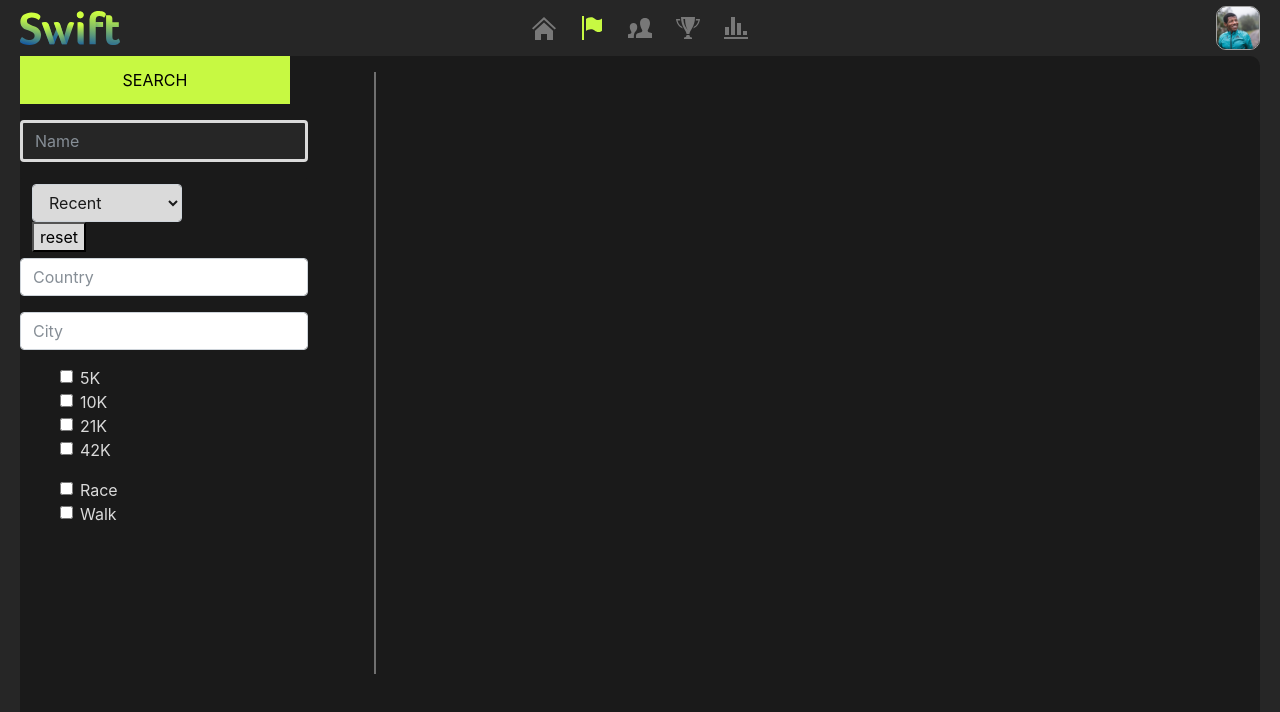
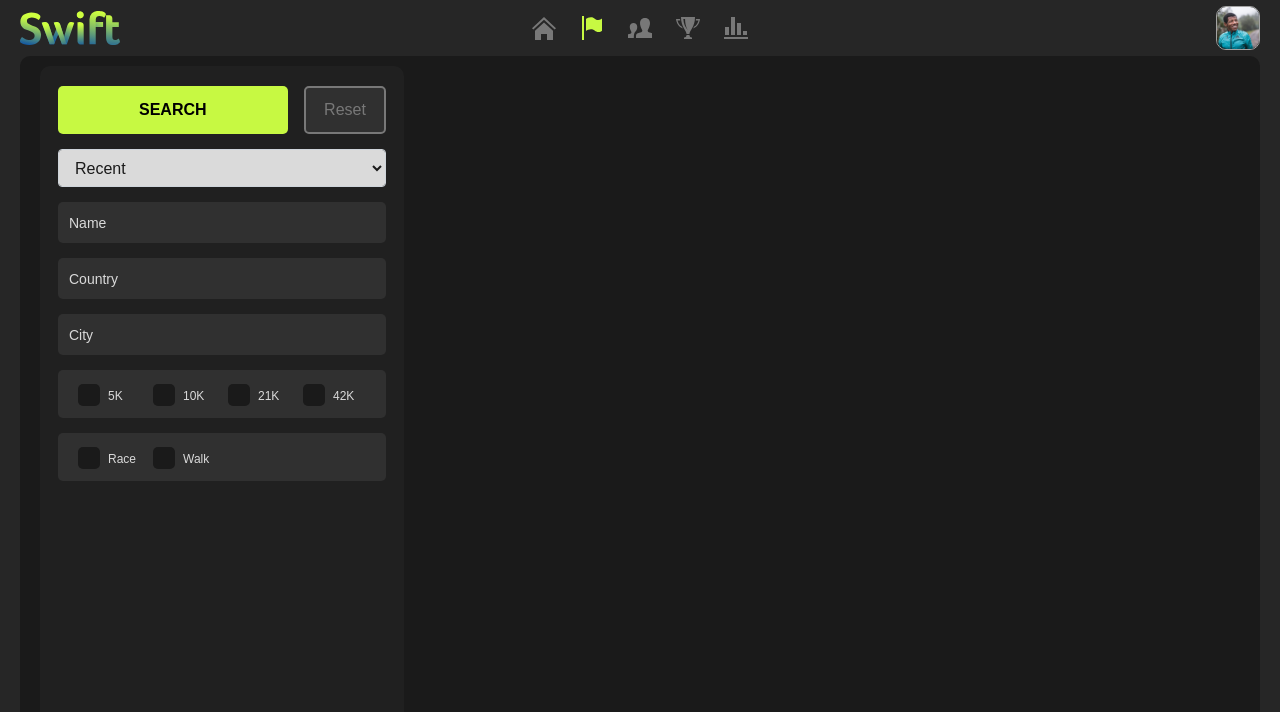
Before and after one commit to Diamanterub/Grupo7, a plain HTML site: page html/events.html in a window 1280 px wide. Drawn offline with nearby package versions, Linux system fonts and the light colour scheme; sample sign-in values are in the browser's storage.

Commit message:
Events Search some CSS

```diff
--- a/CSS/events.css
+++ b/CSS/events.css
@@ -1,50 +1,189 @@
-/* */
+.event-search-container{
+    display: flex;
+    width: 100%;
+    height: 100%;
+    font-family: 'Montserrat', sans-serif;
+}
+.search-container{
+    display: flex;
+    justify-content: center;
+    width: 364px;
+    min-width: 364px;
+    margin: 10px 20px;
+    background-color: rgba(38, 38, 38, 0.5) ;
+    border-radius: 10px;
+}
+#sco{
+ width: 90%;
+ min-width: 328px;
+ margin: 20px 0px;
+}
 /* Barra de Separação */
 hr {
     border: 1px solid rgba(112, 112, 112, 1);
-    height: 600px;
+    height: 80vh;
     width: 0.1px;
 }
-
-/* Botão de Submit */
+#btns{
+    display: flex;
+}
+/* Botão Submit */
 #button {
     background-color: rgba(199, 249, 66, 1);
-    border-color: rgba(199, 249, 66, 1);
-    border-style: hidden;
-    width: 270px;
+    border-radius: 5px;
+    border: none;
+    padding: 5px 0px;
+    margin-right: 16.4px;
+    width: 70%;
     height: 48px;
-
+    font-weight: 600;
+    cursor: pointer;
+}
+#button:hover{
+    background-color: rgba(166, 202, 70, 1);
+}
+#reset{
+    display: flex;
+    color: rgba(120, 120, 120, 1);
+    background-color: rgba(48, 48, 48, 1);
+    align-items: center;
+    justify-content: center;
+    border-radius: 5px;
+    border: 2px solid rgba(120, 120, 120, 1);
+    padding: 5px 0px;
+    width: 25%;
+    height: 48px;
+    font-weight: 500;
+    cursor: pointer;
+}
+#reset:hover{
+    color: rgba(48, 48, 48, 1);
+    background-color: rgba(120, 120, 120, 1);
+    border: 2px solid rgba(48, 48, 48, 1);
+}
+input[type=text]:focus, input[type=text], select{
+    background-color: rgba(48, 48, 48, 1);
+    color: rgba(218, 218, 218, 1);
+    width: 100%;
+    height: 41px;
+    padding: 13px 11px;
+    margin-top: 15px;
+    border: none;
+    border-radius: 5px;
+    font-weight: 500;
+    font-size: 14px;
+    }
+    input[type=text]::placeholder{
+    color: rgba(218, 218, 218, 1);
+    }
+#div1{
+    display: flex;
+    justify-content: center;
+}
+/* Drop down Menu */
+#selectOps {
+    width: 100%;
+    background-color: rgba(218, 218, 218, 1);
+    color: rgba(26, 26, 26, 1);
+    margin-top: 15px;
+}
+.form-group{
+    margin-bottom: 0px;
+}
+.form-check{
+    margin-bottom: 0px;
+}
+ /* Propriedade que remove o outline azul */
+ textarea:hover, input:hover, textarea:active, input:active, textarea:focus, input:focus
+ {
+ outline:0px !important;
+ -webkit-appearance:none;
+ box-shadow: none !important;
+ }
+ /* Propriedades que alteram a cor das caixas input e da cor dos seus textos (quando ocorre autofill) */
+ input:-webkit-autofill,
+ input:-webkit-autofill:hover,
+ input:-webkit-autofill:focus,
+ input:-webkit-autofill:active  {
+ -webkit-box-shadow: 0 0 0 40px rgba(48, 48, 48, 1) inset !important;
+ -webkit-text-fill-color: rgba(218, 218, 218, 1) !important;
+ }
+#cb-options-distance, #cb-options-type{
+    display: flex;
+    align-items: center;
+    background-color: rgba(48, 48, 48, 1);
+    margin-top: 15px;
+    border-radius: 5px;
+    height: 48px;
 }
 
-/* Caixa de texto para o nome da maratona */
-#txtName {
-    background-color: rgba(38, 38, 38, 1);
-    border-color: rgba(218, 218, 218, 1);
-    border-width: 3px;
+/* Botão checkbox Personalizado para Sign In e Sign Up */
+.form-check-label {
+    position: relative;
+    padding-left: 30px;
+    cursor: pointer;
+    font-size: 12px;
+    width: 55px;
+    margin-left: 20px;
+    padding-top: 3px;
     color: rgba(218, 218, 218, 1);
+    font-weight: 500;
+    }
+    /* Remove o botão original */
+    .form-check-input {
+    position: absolute;
+    opacity: 0;
+    cursor: pointer;
+    height: 0;
+    width: 0;
+    }
+    /* Cria uma checkbox */
+    .checkmark {
+    position: absolute;
+    top: 0;
+    left: 0;
+    height: 22px;
+    width: 22px;
+    border: none;
+    border-radius: 5px;
+    background-color: rgba(26, 26, 26, 1);
+    }
+    /* Quando clicado, altera-se o background */
+    .form-check-input:checked ~ .checkmark {
+    background-color: rgba(141, 141, 141, 1);
+    }
+    /* Cria um checkmark (escondido/não checked) */
+    .checkmark:after {
+    content: "";
+    position: absolute;
+    display: none;
+    }
+    /* Revela o checkmark quando se clica na checkbox */
+    .form-check-input:checked ~ .checkmark:after {
+    display: block;
+    }
+    /* Estilo do checkmark */
+    .form-check-label .checkmark:after {
+    left: 2.4px;
+    top: 2.4px;
+    width: 17.2px;
+    height: 17.2px;
+    background: rgba(199, 249, 66, 1);
+    border: none;
+    border-radius: 3px;
+    cursor: pointer;
+    }
 
-}
 
-/* Drop down Menu */
-#selectOps {
-    width: 150px;
-    background-color: rgba(218, 218, 218, 1);
-    color: rgba(26, 26, 26, 1);
-}
 
-/* Caixa de texto para o nome do pais onde a maratona se situa */
-#txtCountry {
-    color: rgba(26, 26, 26, 1);
-    text-decoration-color: rgba(26, 26, 26, 1);
 
-}
 
-/* Botão de reset */
-#reset {
-    display: flex;
-    background-color: rgba(218, 218, 218, 1);
-    align-items: flex-end;
-}
+
+
+
+
+
+
 
 /* Div das checkboxs */
 #div1 {
@@ -56,6 +195,7 @@ hr {
 /* Meter a Lista sem estilo nenhum */
 ul {
     list-style: none;
+    padding-left: 0px;
 }
 
 /* Cor da letra */
--- a/html/events.html
+++ b/html/events.html
@@ -47,22 +47,20 @@
     </div>
     <div class="outside-box">
      <div class="inside-box">
-         <div class="row rounded" id="content">
-            <div class="col-3" id="frmSearchEvent">
-                <form action="">
-                    <div class="form-group">
+         <div class="event-search-container" id="content">
+            <div class="search-container" id="frmSearchEvent">
+                <form id="sco" action="">
+                    <div id="btns" class="form-group">
                         <input id="button" type="submit" value="SEARCH">
+                        <input id="reset" type="reset" value="Reset">
                     </div>
-                    <!-- Pesquisar o nome da maratona   -->
-                    <div class="form-group">
-                        <input type="text" class="form-control" placeholder="Name" id="txtName">
-                    </div>
-                    <div class="form-control" id="div1">
                         <select class="form-control" id="selectOps">
                             <option value="recent">Recent</option>
                             <option value="popular">Popular</option>
                         </select>
-                        <input id="reset" type="reset" value="reset">
+                    <!-- Pesquisar o nome da maratona   -->
+                    <div class="form-group">
+                        <input type="text" class="form-control" placeholder="Name" id="txtName">
                     </div>
                     <!-- Para pesquisar o pais e/ou a cidade da maratona  -->
                     <div class="form-group">
@@ -72,41 +70,40 @@
                         <input type="text" class="form-control" placeholder="City" id="txtCity">
                     </div>
                     <!-- Checkboxs para pesquisar a distancia da marotona -->
-                    <div  id = "Opcoes" class="form-check">
-                        <ul>
-                        <li><label class="form-check-label">
+                    <div id="cb-options-distance" class="form-check">
+                            <label class="form-check-label">
                                 <input class="form-check-input" type="checkbox" id="chk5K"> 5K
-                            </label></li>
-                        <li> <label class="form-check-label">
+                                <span class="checkmark"></span>
+                            </label>
+                        <label class="form-check-label">
                                 <input class="form-check-input" type="checkbox" id="chk10K"> 10K
-                            </label></li>
-                        <li><label class="form-check-label">
+                                <span class="checkmark"></span>
+                            </label>
+                        <label class="form-check-label">
                             <input class="form-check-input" type="checkbox" id="chk21K"> 21K
-                        </label></li>
-                        <li><label class="form-check-label">
+                            <span class="checkmark"></span>
+                        </label>
+                        <label class="form-check-label">
                                 <input class="form-check-input" type="checkbox" id="chk42K"> 42K
-                            </label></li>
-                        </ul>
+                                <span class="checkmark"></span>
+                            </label>
                     </div>
-                    <!-- Checkboxs para pesquisar o tipo de maratona  -->
-                    <div id="Opcoes" class="form-check">
-                        <ul>
-                            <li> <label class="form-check-label">
+                    <!-- Checkboxs para pesquisar o tipo de maratona -->
+                    <div id="cb-options-type" class="form-check">
+                             <label class="form-check-label">
                             <input class="form-check-input" type="checkbox" id="chkRace"> Race
-                        </label></li>
-                        <li> <label class="form-check-label">
+                            <span class="checkmark"></span>
+                        </label>
+                         <label class="form-check-label">
                             <input class="form-check-input" type="checkbox" id="chkWalk"> Walk
-                        </label></li>
-                        </ul>
+                            <span class="checkmark"></span>
+                        </label>
                     </div>
                     <!-- Mensagem de Aviso -->
                     <div class="row" id="EventMessage"></div>
                 </form>
             </div>
-            <div class="col-1">
-                <hr class=Linha>
-            </div>
-            <div class="col-8" id="EventArea"></div>
+            <div class="events-container" id="EventArea"></div>
         </div>
       </div>
      </div>
```
